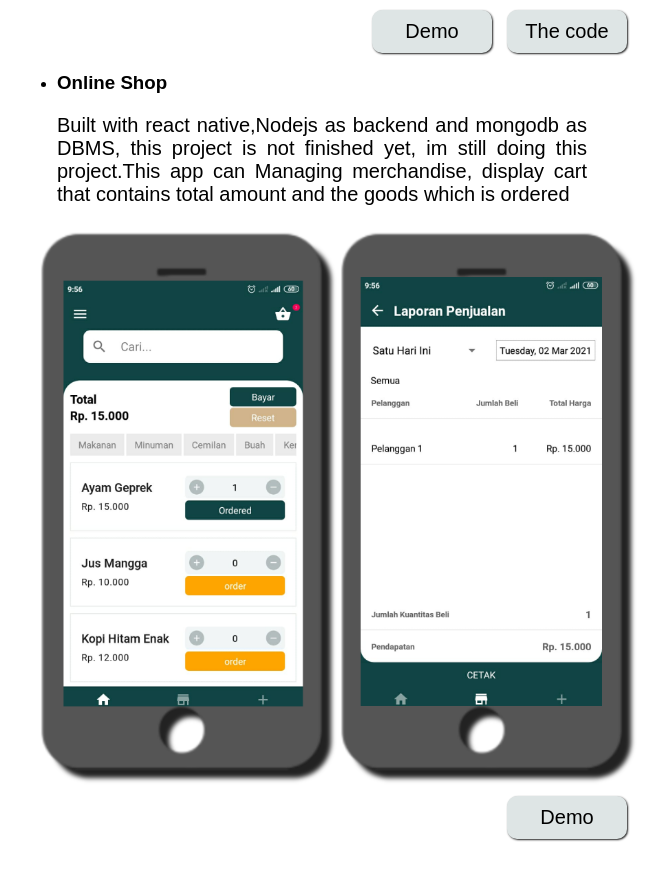
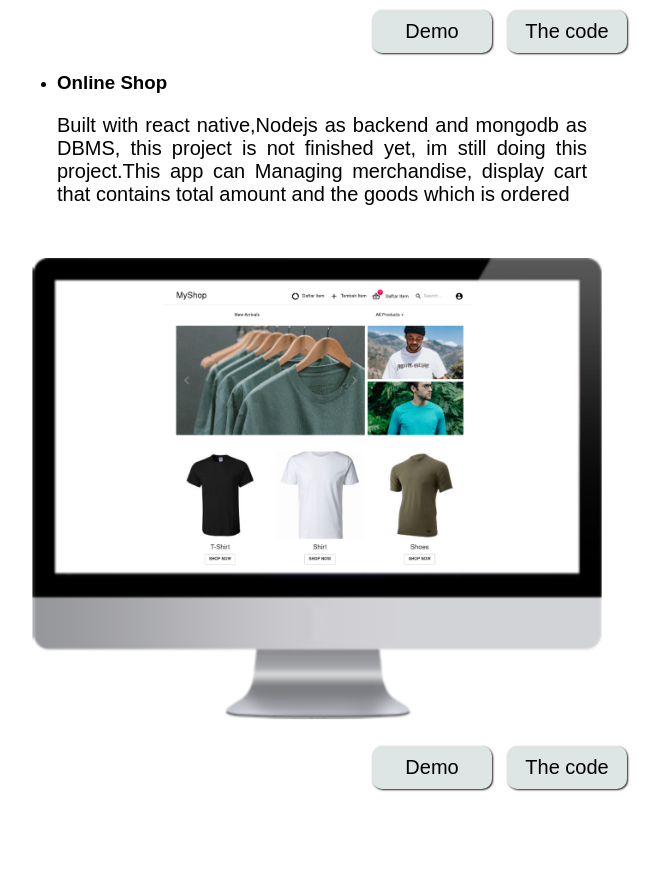
Before and after one commit to yeremiaChris/yeremiaChris.github.io, a plain HTML site: page index.html in a window 1280 px wide. Shown: the part 1440-2320 px from the top of the page, without its empty margins (338-1004 px from the left). Drawn offline with Linux system fonts and the light colour scheme.

Commit message:
- menyelesaikan porfolio tinggal vidio aja

```diff
--- a/index.html
+++ b/index.html
@@ -13,9 +13,9 @@
             <h1>Yeremia Chris Saragi</h1>
             <p class="webDev">Web and Mobile Developer</p>
             <div class="sosmed">
-                <a href="https://github.com/yeremiaChris"><img class="icon" src="./gambar/github.png" alt=""></a>
-                <a href="https://www.facebook.com/yeremiaawesome/"><img class="icon" src="./gambar/facebook.png" alt=""></a>
-                <a href="https://wa.me/6281388110474"><img class="icon" src="./gambar/whatsapp.png" alt=""></a>
+                <a target="_blank" href="https://github.com/yeremiaChris"><img class="icon" src="./gambar/github.png" alt=""></a>
+                <a target="_blank" href="https://www.facebook.com/yeremiaawesome/"><img class="icon" src="./gambar/facebook.png" alt=""></a>
+                <a target="_blank" href="https://wa.me/6281388110474"><img class="icon" src="./gambar/whatsapp.png" alt=""></a>
             </div>
         </div>
         <div class="isi">
@@ -42,7 +42,7 @@
                 </div>
                 <div class="button">
                     <a href="">Demo</a>
-                    <a href="">The code</a>
+                    <a target="_blank" href="https://github.com/yeremiaChris/rumahMakan">The code</a>
                 </div>
             </div>
             <div>
@@ -53,17 +53,15 @@
                     <p class="keterangan">Built with react native,Nodejs as backend and mongodb as DBMS, this project is not finished yet, im still doing this project.This app can Managing merchandise, display cart that contains total amount and the goods which is ordered </p>
                 </ul>
                 <div class="toolsImage">
-                    <img class="img satu" src="./gambar/phone1.png" alt="">
-                    <img class="img" src="./gambar/phone2.png" alt="">
+                    <img class="pc" src="./gambar/pc1.png" alt="">
                 </div>
                 <div class="button">
                     <a href="">Demo</a>
+                    <a target="_blank" href="https://github.com/yeremiaChris/tokoOnline">The code</a>
                 </div>
             </div>
 
         </div>
     </div>
-
-    <script src="script.js"></script>
 </body>
 </html>
--- a/style.css
+++ b/style.css
@@ -3,7 +3,7 @@
   margin: auto;
   text-align: center;
   font-family: Arial, Helvetica, sans-serif;
-  margin-bottom: 300px;
+  margin-bottom: 100px;
 }
 .gambar {
   border-radius: 50%;
@@ -80,3 +80,7 @@
 .button a:hover {
   transform: scale(1.2);
 }
+.pc {
+  width: 600px;
+  margin-top: -100px;
+}
```
Also changed, not shown: gambar/pc1.png (added), script.js (deleted).
